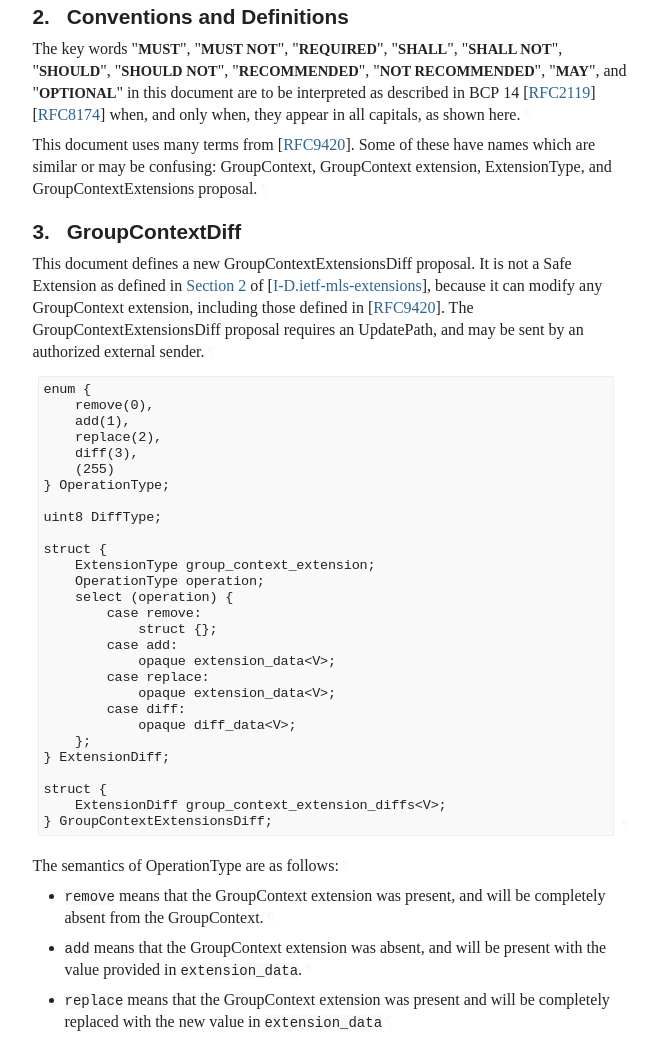
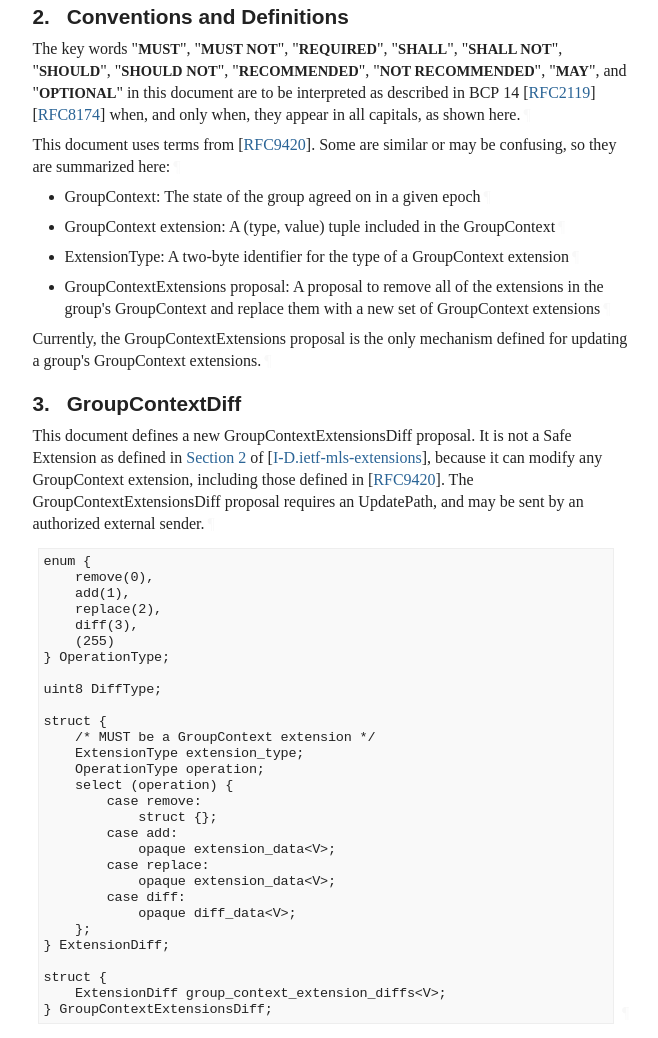
Before and after one commit to rohanmahy/mls-gce-diff, a plain HTML site: page draft-mahy-mls-gce-diff.html in a window 1280 px wide. Shown: the part 1397-2435 px from the top of the page, without its empty margins (92-750 px from the left). Drawn offline with Linux system fonts and the light colour scheme; a web font is replaced by a local one.

Commit message:
Script updating gh-pages from 2b64639. [ci skip]

```diff
--- a/draft-mahy-mls-gce-diff.html
+++ b/draft-mahy-mls-gce-diff.html
@@ -8,8 +8,7 @@
 <meta content="Richard Barnes" name="author">
 <meta content="Rohan Mahy" name="author">
 <meta content="
-       One feature that the Messaging Layer Security (MLS) protocol provides is that it
-allows the members of a group to confirm that they agree on certain data.
+       The Messaging Layer Security (MLS) protocol allows the members of the group to agree on a set of GroupContext extensions.
 MLS includes a mechanism to do a wholesale replacements of all GroupContext extensions,
 but not to modify individual extensions. In this document, we define a mechanism
 that allows implementations to add, update, and remove each element of the
@@ -1074,8 +1073,7 @@ svg :is([fill="white"], [fill^="#fff"]) {
 <h1 id="title">Efficient Updates to Messaging Layer Security GroupContext Extension</h1>
 <section id="section-abstract">
       <h2 id="abstract"><a href="#abstract" class="selfRef">Abstract</a></h2>
-<p id="section-abstract-1">One feature that the Messaging Layer Security (MLS) protocol provides is that it
-allows the members of a group to confirm that they agree on certain data.
+<p id="section-abstract-1">The Messaging Layer Security (MLS) protocol allows the members of the group to agree on a set of GroupContext extensions.
 MLS includes a mechanism to do a wholesale replacements of all GroupContext extensions,
 but not to modify individual extensions. In this document, we define a mechanism
 that allows implementations to add, update, and remove each element of the
@@ -1228,9 +1226,23 @@ amounts of data for a small change.<a href="#section-1-2" class="pilcrow">¶</a>
 "<span class="bcp14">MAY</span>", and "<span class="bcp14">OPTIONAL</span>" in this document are to be interpreted as
 described in BCP 14 <span>[<a href="#RFC2119" class="cite xref">RFC2119</a>]</span> <span>[<a href="#RFC8174" class="cite xref">RFC8174</a>]</span> when, and only when, they
 appear in all capitals, as shown here.<a href="#section-2-1" class="pilcrow">¶</a></p>
-<p id="section-2-2">This document uses many terms from <span>[<a href="#RFC9420" class="cite xref">RFC9420</a>]</span>. Some of these have
-names which are similar or may be confusing: GroupContext, GroupContext
-extension, ExtensionType, and GroupContextExtensions proposal.<a href="#section-2-2" class="pilcrow">¶</a></p>
+<p id="section-2-2">This document uses terms from <span>[<a href="#RFC9420" class="cite xref">RFC9420</a>]</span>. Some are similar or may be
+confusing, so they are summarized here:<a href="#section-2-2" class="pilcrow">¶</a></p>
+<ul class="normal">
+<li class="normal" id="section-2-3.1">
+          <p id="section-2-3.1.1">GroupContext: The state of the group agreed on in a given epoch<a href="#section-2-3.1.1" class="pilcrow">¶</a></p>
+</li>
+        <li class="normal" id="section-2-3.2">
+          <p id="section-2-3.2.1">GroupContext extension: A (type, value) tuple included in the GroupContext<a href="#section-2-3.2.1" class="pilcrow">¶</a></p>
+</li>
+        <li class="normal" id="section-2-3.3">
+          <p id="section-2-3.3.1">ExtensionType: A two-byte identifier for the type of a GroupContext extension<a href="#section-2-3.3.1" class="pilcrow">¶</a></p>
+</li>
+        <li class="normal" id="section-2-3.4">
+          <p id="section-2-3.4.1">GroupContextExtensions proposal: A proposal to remove all of the extensions in the group's GroupContext and replace them with a new set of GroupContext extensions<a href="#section-2-3.4.1" class="pilcrow">¶</a></p>
+</li>
+      </ul>
+<p id="section-2-4">Currently, the GroupContextExtensions proposal is the only mechanism defined for updating a group's GroupContext extensions.<a href="#section-2-4" class="pilcrow">¶</a></p>
 </section>
 </div>
 <div id="groupcontextdiff">
@@ -1256,7 +1268,8 @@ enum {
 uint8 DiffType;
 
 struct {
-    ExtensionType group_context_extension;
+    /* MUST be a GroupContext extension */
+    ExtensionType extension_type;
     OperationType operation;
     select (operation) {
         case remove:
@@ -1310,6 +1323,12 @@ GroupContext extension while also adding that extension to the
 <p id="section-3-7">A proposal which removes a GroupContext extension that is present in the
 <code>required_capabilities</code> list is invalid. Adding a required capability that is
 not supported by all group members is already forbidden by <span>[<a href="#RFC9420" class="cite xref">RFC9420</a>]</span>.<a href="#section-3-7" class="pilcrow">¶</a></p>
+<p id="section-3-8"><strong>TODO</strong>: Fix the below<a href="#section-3-8" class="pilcrow">¶</a></p>
+<ul class="normal ulEmpty">
+<li class="normal ulEmpty" id="section-3-9.1">
+          <p id="section-3-9.1.1">There's nothing in MLS that says that there can only be one extension per ExtensionType in the GroupContext. If there were duplicates, this would be ambiguous. Could fix this with something dumb like (a) defining a noop OperationType and (b) saying that the n-th ExtensionDiff of a given type affects the n-th entry. That has the benefit of degrading to the normal thing in the sane case.<a href="#section-3-9.1.1" class="pilcrow">¶</a></p>
+</li>
+      </ul>
 </section>
 </div>
 <div id="diff-formats">
```
Also changed, not shown: draft-mahy-mls-gce-diff.txt.
